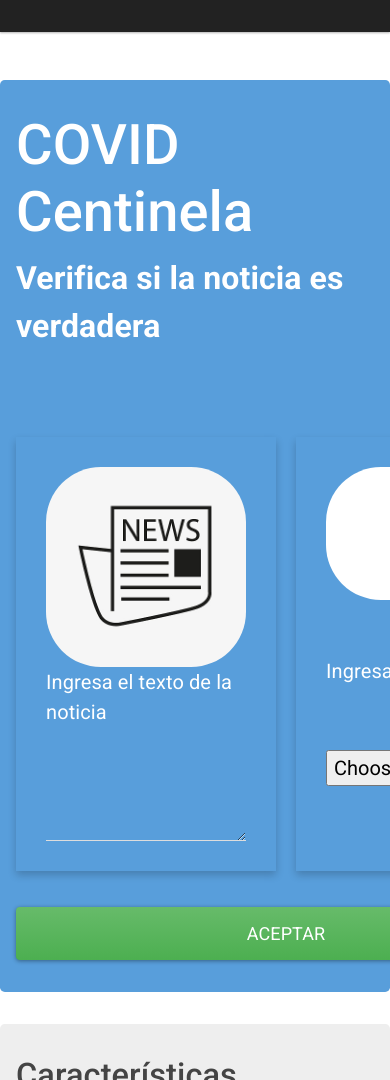
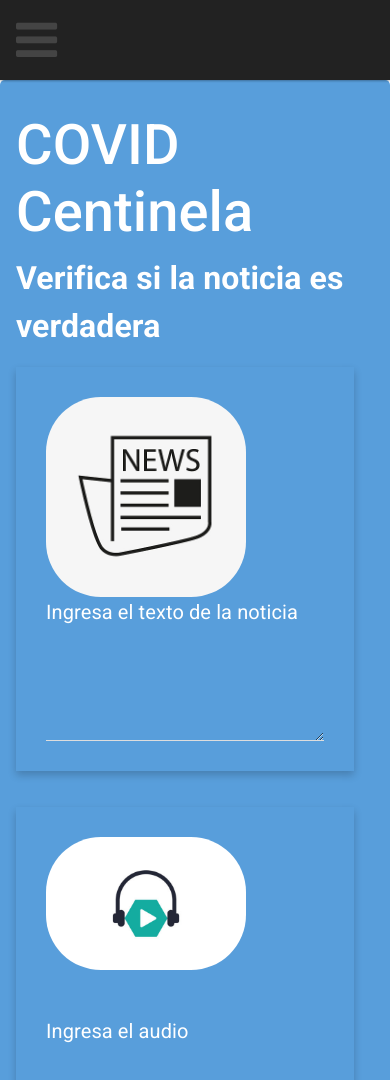
Before and after one commit to juanM20/Proyecto-CampTech, a Flask app: page / in a window 390 px wide; the page is wider, and only the part inside the window is pictured. Shown: the top 1080 px of that part. Run offline with Flask 2, Linux system fonts and the light colour scheme; some libraries are stand-ins or nearby versions.

Commit message:
Interfaz Completa

```diff
--- a/static/css/main.css
+++ b/static/css/main.css
@@ -6,6 +6,10 @@
     top: 0;
     width: 100%;
     z-index: 10;
+}
+
+.navbar i {
+    display: none;
 }
 
 .main {
@@ -112,11 +116,12 @@
 
     display: grid;
     grid-template-columns: 1fr 1fr 1fr 1fr;
+    gap: 20px;
 }
 
 .About .Team .Card {
 
-    max-width: 230px;
+    max-width: 280px;
     max-height: auto;
     background-color: aliceblue;
     color: #000000;
@@ -184,3 +189,100 @@ footer .Copy-right {
     font-size: 16px;
     justify-self: center;
 }
+
+
+
+
+
+
+@media screen and (max-width: 991px) {
+
+    .main {
+        width: 100%;
+    }
+
+    .navbar i {
+
+    display: block;
+       font-size: 48px;
+       cursor: pointer;
+   }
+
+   .navbar i:hover {
+
+        color: #ffffff;
+   }
+
+
+   .navbar .collapse {
+
+        display: none;
+        flex-direction: row;
+   }
+
+   .Home {
+
+        display: grid;
+        grid-template-rows: 200px 1fr;
+        grid-template-columns: auto;
+   }
+
+
+   .Home form {
+
+        display: grid;
+        grid-template-rows: 1fr 1fr 100px;
+        grid-template-columns: auto;
+        grid-row: 2 / 3;
+   }
+
+   .Home form .group1 {
+
+        grid-row: 1 / 2;
+   }
+
+   .Home form .group2 {
+
+        grid-row: 2 / 3;
+   }
+
+   .Home form .btn {
+
+        grid-row: 3 / 4;
+        align-self: start;
+   }
+
+
+   .Home .Title-home {
+
+        grid-row: 1 / 2;
+   }
+
+
+   .Features .content-features {
+
+        display: grid;
+        grid-template-rows: 1fr 1fr;
+   }
+
+   .Features .content-features p {
+
+        grid-row: 1 / 2;
+   }
+
+   .Features .content-features img {
+
+        grid-row: 2 / 3;
+   }
+
+
+   .About .Team {
+
+        display: grid;
+        grid-template-columns: none;
+        grid-template-rows: 1fr 1fr 1fr 1fr;
+        gap: 20px;
+   }
+
+
+}
--- a/templates/base.html
+++ b/templates/base.html
@@ -3,6 +3,7 @@
 <head>
     <meta charset="UTF-8">
     <meta name="viewport" content="width=device-width, initial-scale=1.0">
+    <link rel="stylesheet" href="https://cdnjs.cloudflare.com/ajax/libs/font-awesome/4.7.0/css/font-awesome.min.css">
     <link rel="stylesheet" href="https://stackpath.bootstrapcdn.com/bootswatch/4.5.0/materia/bootstrap.min.css" integrity="sha384-uKLgCN8wZ+yo4RygxUNFhjywpL/l065dVTzvLuxys7LAIMmhZoLWb/1yP6+mF925" crossorigin="anonymous">
     <link rel="stylesheet" href="{{ url_for('static', filename='css/main.css') }}">
     <title> {% block title %} {% endblock %} COVID Centinela</title>
--- a/templates/index.html
+++ b/templates/index.html
@@ -7,7 +7,8 @@
 
 {% block body %}
     <nav class="navbar navbar-expand-lg navbar-dark bg-dark">
-        <div class="collapse navbar-collapse" id="navbarColor02">
+        <i class="fa fa-navicon" id="toggle-ico"></i>
+        <div class="collapse navbar-collapse" id="navbar">
             <ul class="navbar-nav mr-auto">
                 <li class="nav-item active">
                 <a class="nav-link" href="#Home">Inicio <span class="sr-only">(current)</span></a>
@@ -36,13 +37,13 @@
 
             <form action="/" method="POST">
 
-                <div class="form-group">
+                <div class="form-group group1">
                     <img src="/static/images/news.jpg" alt="News">
                     <label for="exampleTextarea">Ingresa el texto de la noticia</label>
                     <textarea class="form-control" id="exampleTextarea" rows="3" style="margin-top: 0px; margin-bottom: 0px; height: 106px;"></textarea>
                 </div>
 
-                <div class="form-group">
+                <div class="form-group group2">
                     <img src="/static/images/audio.jpg" alt="Audio">
                     <label for="exampleInputFile">Ingresa el audio</label>
                     <input type="file" class="form-control-file" id="exampleInputFile" aria-describedby="fileHelp">
@@ -129,4 +130,26 @@
             <p> Copyright COVID-Centinela ® 2020</p>
         </div>
     </footer>
+
+
+    <script>
+
+        var MainNav = document.getElementById('navbar');
+        var toggle_btn = document.getElementById('toggle-ico');
+        var i = 0;
+
+        toggle_btn.addEventListener('click', () =>  {
+
+            if (i == 0) {
+                MainNav.style.display = 'flex';
+                i = 1;
+            }
+            else {
+                MainNav.style.display = 'none';
+                i = 0;
+            }
+        });
+
+    </script>
+
 {% endblock %}
```
Lines whose indentation alone changed are shown as unchanged.
